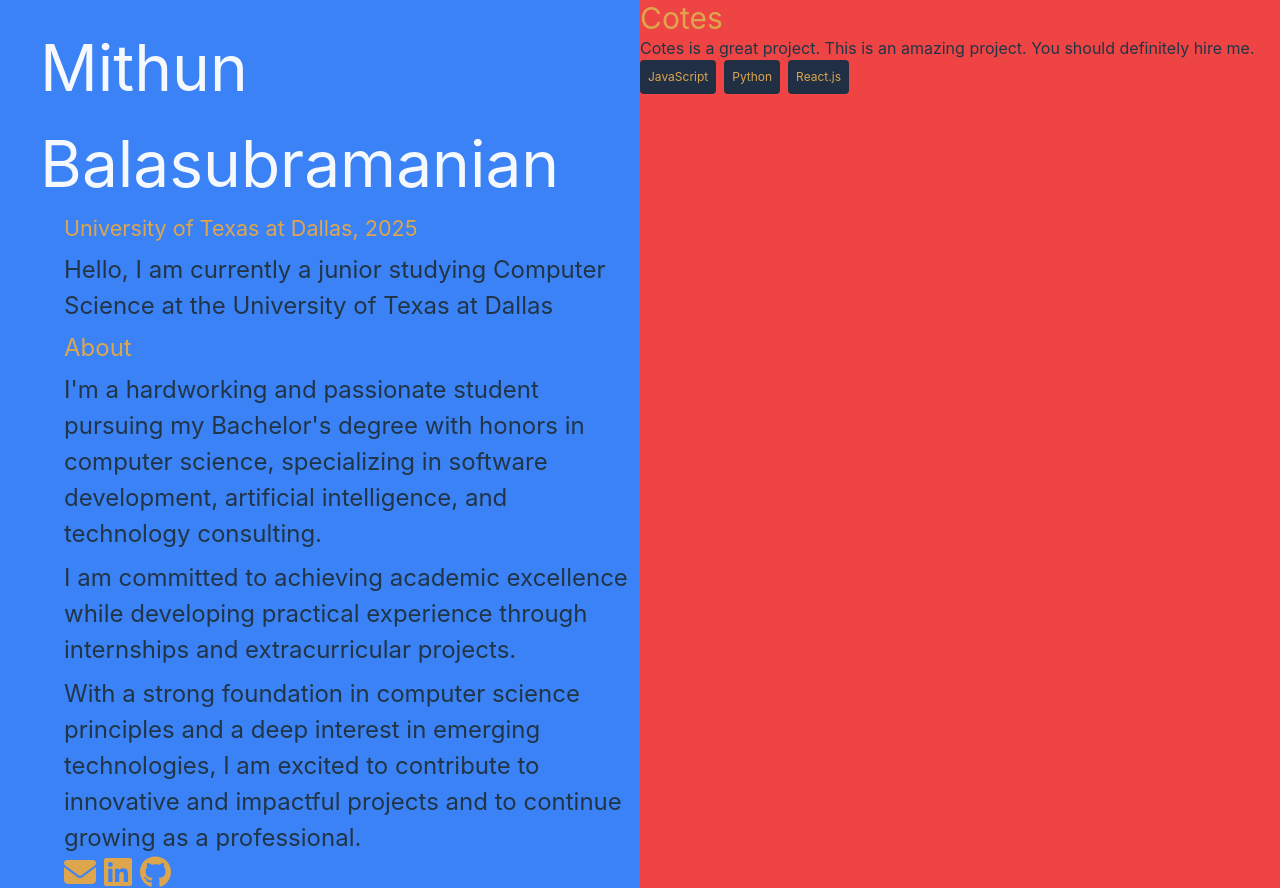
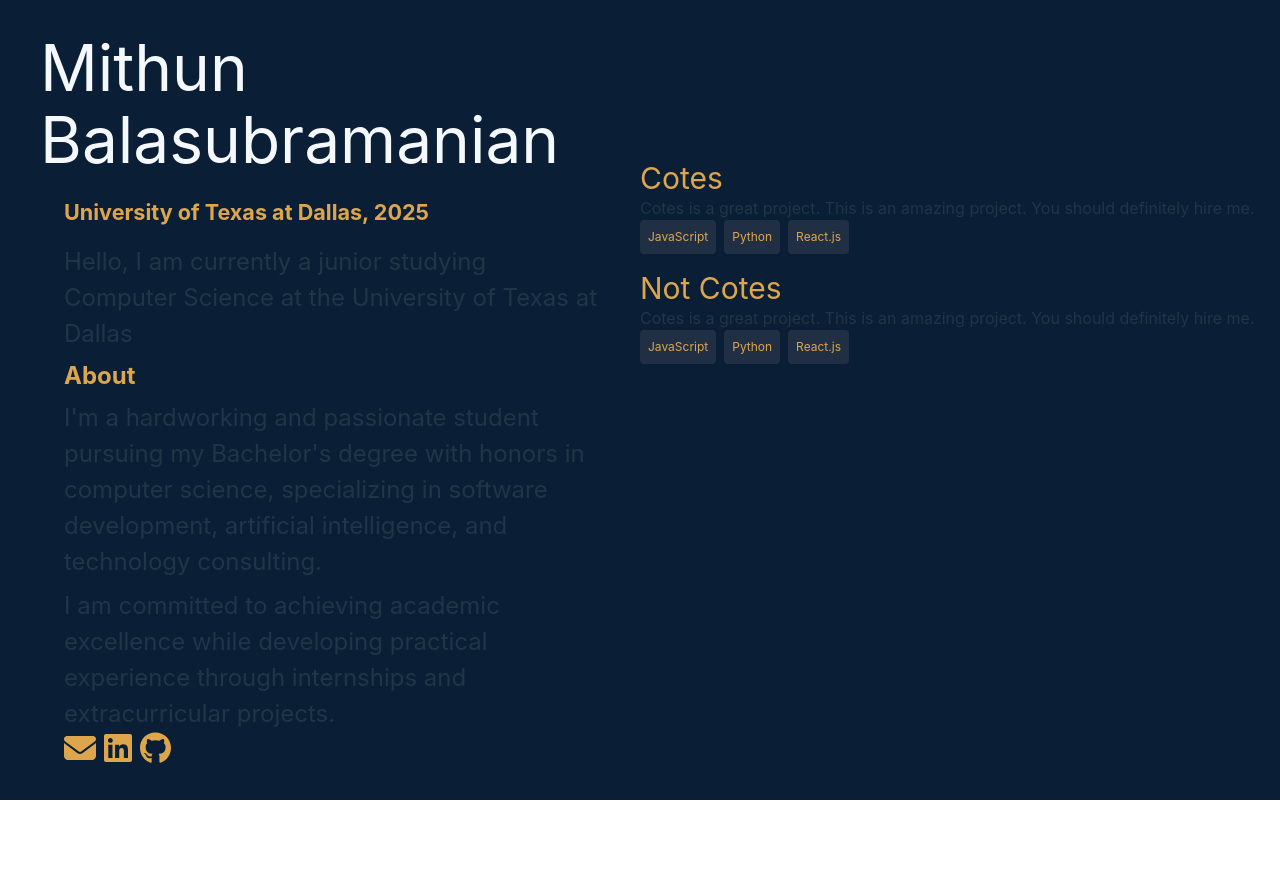
Before and after one commit to mithunb9/website, a Vue app: page / in a window 1280 px wide. After the commit the page ends 800 px from the top, so only its background shows below. Built offline with nearby package versions, Linux system fonts and the light colour scheme.

Commit message:
update styling and hover

```diff
--- a/src/App.vue
+++ b/src/App.vue
@@ -1,94 +1,39 @@
 <template>
   <div class="bg-bgblue grid grid-cols-2 h-screen">
-    <div class="bg-blue-500 col-span-1">
+    <div class="col-span-1">
       <div id="header" class="text-txwhite">
-        <div class="pl-10 pt-5 lg:text-[4rem] md:text-[2rem] xs:text-[1rem]">
-          <h1>Mithun</h1>
+        <div
+          class="pl-10 pt-5 lg:text-[4rem] md:text-[2rem] xs:text-[1rem]"
+          @mouseover="stophover"
+        >
+          <h1 class="-mb-6">Mithun</h1>
           <h1>Balasubramanian</h1>
         </div>
       </div>
 
-      <div class="ml-16 mt-2">
-        <div id="tagline">
-          <p
-            class="text-xs text-txyellow mb-4 lg:text-[1.35rem] md-[1rem] xs-[.125rem]"
-          >
-            University of Texas at Dallas, 2025
-          </p>
-        </div>
-        <div id="about" class="mt-4 lg:text-[1.5rem] md-[1rem] xs-[.5rem]">
-          <p class="mb-2">
-            Hello, I am currently a junior studying Computer Science at the
-            University of Texas at Dallas
-          </p>
-          <h2 class="text-txyellow mt-2 text-2xl">About</h2>
-          <div>
-            <p class="mt-2">
-              I'm a hardworking and passionate student pursuing my Bachelor's
-              degree with honors in computer science, specializing in software
-              development, artificial intelligence, and technology consulting.
-            </p>
-            <p class="mt-2">
-              I am committed to achieving academic excellence while developing
-              practical experience through internships and extracurricular
-              projects.
-            </p>
-            <p class="mt-2">
-              With a strong foundation in computer science principles and a deep
-              interest in emerging technologies, I am excited to contribute to
-              innovative and impactful projects and to continue growing as a
-              professional.
-            </p>
-          </div>
-        </div>
-        <div id="social" class="flex space-x-2">
-          <a href="mailto:mithun@mithunb.com" target="_blank">
-            <svg
-              xmlns="http://www.w3.org/2000/svg"
-              height="2rem"
-              viewBox="0 0 512 512"
-            >
-              <!--! Font Awesome Free 6.4.2 by @fontawesome - https://fontawesome.com License - https://fontawesome.com/license (Commercial License) Copyright 2023 Fonticons, Inc. -->
-              <path
-                d="M48 64C21.5 64 0 85.5 0 112c0 15.1 7.1 29.3 19.2 38.4L236.8 313.6c11.4 8.5 27 8.5 38.4 0L492.8 150.4c12.1-9.1 19.2-23.3 19.2-38.4c0-26.5-21.5-48-48-48H48zM0 176V384c0 35.3 28.7 64 64 64H448c35.3 0 64-28.7 64-64V176L294.4 339.2c-22.8 17.1-54 17.1-76.8 0L0 176z"
-              />
-            </svg>
-          </a>
-          <a href="https://www.linkedin.com/in/mithunb9" target="_blank">
-            <svg
-              xmlns="http://www.w3.org/2000/svg"
-              viewBox="0 0 448 512"
-              height="2rem"
-            >
-              <!--! Font Awesome Free 6.4.2 by @fontawesome - https://fontawesome.com License - https://fontawesome.com/license (Commercial License) Copyright 2023 Fonticons, Inc. -->
-              <path
-                d="M416 32H31.9C14.3 32 0 46.5 0 64.3v383.4C0 465.5 14.3 480 31.9 480H416c17.6 0 32-14.5 32-32.3V64.3c0-17.8-14.4-32.3-32-32.3zM135.4 416H69V202.2h66.5V416zm-33.2-243c-21.3 0-38.5-17.3-38.5-38.5S80.9 96 102.2 96c21.2 0 38.5 17.3 38.5 38.5 0 21.3-17.2 38.5-38.5 38.5zm282.1 243h-66.4V312c0-24.8-.5-56.7-34.5-56.7-34.6 0-39.9 27-39.9 54.9V416h-66.4V202.2h63.7v29.2h.9c8.9-16.8 30.6-34.5 62.9-34.5 67.2 0 79.7 44.3 79.7 101.9V416z"
-              />
-            </svg>
-          </a>
-          <a href="https://github.com/mithunb9" target="_blank">
-            <svg
-              xmlns="http://www.w3.org/2000/svg"
-              height="2rem"
-              viewBox="0 0 496 512"
-            >
-              <!--! Font Awesome Free 6.4.2 by @fontawesome - https://fontawesome.com License - https://fontawesome.com/license (Commercial License) Copyright 2023 Fonticons, Inc. -->
-              <path
-                d="M165.9 397.4c0 2-2.3 3.6-5.2 3.6-3.3.3-5.6-1.3-5.6-3.6 0-2 2.3-3.6 5.2-3.6 3-.3 5.6 1.3 5.6 3.6zm-31.1-4.5c-.7 2 1.3 4.3 4.3 4.9 2.6 1 5.6 0 6.2-2s-1.3-4.3-4.3-5.2c-2.6-.7-5.5.3-6.2 2.3zm44.2-1.7c-2.9.7-4.9 2.6-4.6 4.9.3 2 2.9 3.3 5.9 2.6 2.9-.7 4.9-2.6 4.6-4.6-.3-1.9-3-3.2-5.9-2.9zM244.8 8C106.1 8 0 113.3 0 252c0 110.9 69.8 205.8 169.5 239.2 12.8 2.3 17.3-5.6 17.3-12.1 0-6.2-.3-40.4-.3-61.4 0 0-70 15-84.7-29.8 0 0-11.4-29.1-27.8-36.6 0 0-22.9-15.7 1.6-15.4 0 0 24.9 2 38.6 25.8 21.9 38.6 58.6 27.5 72.9 20.9 2.3-16 8.8-27.1 16-33.7-55.9-6.2-112.3-14.3-112.3-110.5 0-27.5 7.6-41.3 23.6-58.9-2.6-6.5-11.1-33.3 2.6-67.9 20.9-6.5 69 27 69 27 20-5.6 41.5-8.5 62.8-8.5s42.8 2.9 62.8 8.5c0 0 48.1-33.6 69-27 13.7 34.7 5.2 61.4 2.6 67.9 16 17.7 25.8 31.5 25.8 58.9 0 96.5-58.9 104.2-114.8 110.5 9.2 7.9 17 22.9 17 46.4 0 33.7-.3 75.4-.3 83.6 0 6.5 4.6 14.4 17.3 12.1C428.2 457.8 496 362.9 496 252 496 113.3 383.5 8 244.8 8zM97.2 352.9c-1.3 1-1 3.3.7 5.2 1.6 1.6 3.9 2.3 5.2 1 1.3-1 1-3.3-.7-5.2-1.6-1.6-3.9-2.3-5.2-1zm-10.8-8.1c-.7 1.3.3 2.9 2.3 3.9 1.6 1 3.6.7 4.3-.7.7-1.3-.3-2.9-2.3-3.9-2-.6-3.6-.3-4.3.7zm32.4 35.6c-1.6 1.3-1 4.3 1.3 6.2 2.3 2.3 5.2 2.6 6.5 1 1.3-1.3.7-4.3-1.3-6.2-2.2-2.3-5.2-2.6-6.5-1zm-11.4-14.7c-1.6 1-1.6 3.6 0 5.9 1.6 2.3 4.3 3.3 5.6 2.3 1.6-1.3 1.6-3.9 0-6.2-1.4-2.3-4-3.3-5.6-2z"
-              />
-            </svg>
-          </a>
-        </div>
+      <div v-if="hoverStatus == true" class="pt-5 w-10/12 ml-16">
+        <h1 class="text-txyellow mt-2 text-2xl font-bold pb-2">
+          {{ project.name }}
+        </h1>
+        <p class="text-2xl">{{ project.long }}</p>
+      </div>
+      <div v-else>
+        <About @mouseover="stophover" />
       </div>
     </div>
 
-    <div class="bg-red-500 col-span-1">
-      <div>
-        <Project
-          :name="'Cotes'"
-          :description="'Cotes is a great project. This is an amazing project. You should definitely hire me. '"
-          :langs="['JavaScript', 'Python', 'React.js']"
-        />
+    <div class="col-span-1">
+      <div class="pt-40">
+        <!-- turn this into a for loop-->
+        <div v-for="(project, index) in projects" :key="index">
+          <Project
+            :name="project.name"
+            :description="project.description"
+            :langs="project.langs"
+            @mouseover="hover(project.name)"
+            class="pb-4"
+          />
+        </div>
       </div>
     </div>
   </div>
@@ -99,6 +44,48 @@ import HelloWorld from "./components/HelloWorld.vue";
 import Plane from "./components/Plane.vue";
 import About from "./components/About.vue";
 import Project from "./components/Project.vue";
+import { ref } from "vue";
+
+let projects = ref([]);
+let hoverStatus = ref(false);
+let hoverName = ref("");
+let project = ref({});
+
+hoverStatus.value = false;
+
+projects = [
+  {
+    name: "Cotes",
+    description:
+      "Cotes is a great project. This is an amazing project. You should definitely hire me. ",
+    long: "Cotes is a great project. This is an amazing project. You should definitely hire me. Cotes is a great project. This is an amazing project. You should definitely hire me. ",
+    langs: ["JavaScript", "Python", "React.js"],
+  },
+  {
+    name: "Not Cotes",
+    description:
+      "Cotes is a great project. This is an amazing project. You should definitely hire me. ",
+    long: "Cotes is a great project. This is an amazing project. You should definitely hire me. Cotes is a great project. This is an amazing project. You should definitely hire me. ",
+    langs: ["JavaScript", "Python", "React.js"],
+  },
+];
+
+const hover = (name) => {
+  hoverStatus.value = true;
+
+  hoverName.value = name.toLowerCase();
+  const hoveredProject = projects.find(
+    (project) => project.name.toLowerCase() === hoverName.value
+  );
+
+  console.log(hoveredProject);
+
+  project.value = hoveredProject;
+};
+
+const stophover = () => {
+  hoverStatus.value = false;
+};
 </script>
 
 <style scoped>
--- a/src/components/About.vue
+++ b/src/components/About.vue
@@ -1,4 +1,70 @@
-<template></template>
+<template>
+  <div class="ml-16 mt-2 w-10/12">
+    <div id="tagline">
+      <p
+        class="text-txyellow mb-4 lg:text-[1.35rem] md-[1rem] xs-[.125rem] font-bold"
+      >
+        University of Texas at Dallas, 2025
+      </p>
+    </div>
+    <div id="about" class="mt-4 lg:text-[1.5rem] md-[1rem] xs-[.5rem]">
+      <p class="mb-2">
+        Hello, I am currently a junior studying Computer Science at the
+        University of Texas at Dallas
+      </p>
+      <h2 class="text-txyellow mt-2 text-2xl font-bold">About</h2>
+      <div>
+        <p class="mt-2">
+          I'm a hardworking and passionate student pursuing my Bachelor's degree
+          with honors in computer science, specializing in software development,
+          artificial intelligence, and technology consulting.
+        </p>
+        <p class="mt-2">
+          I am committed to achieving academic excellence while developing
+          practical experience through internships and extracurricular projects.
+        </p>
+      </div>
+    </div>
+    <div id="social" class="flex space-x-2">
+      <a href="mailto:mithun@mithunb.com" target="_blank">
+        <svg
+          xmlns="http://www.w3.org/2000/svg"
+          height="2rem"
+          viewBox="0 0 512 512"
+        >
+          <!--! Font Awesome Free 6.4.2 by @fontawesome - https://fontawesome.com License - https://fontawesome.com/license (Commercial License) Copyright 2023 Fonticons, Inc. -->
+          <path
+            d="M48 64C21.5 64 0 85.5 0 112c0 15.1 7.1 29.3 19.2 38.4L236.8 313.6c11.4 8.5 27 8.5 38.4 0L492.8 150.4c12.1-9.1 19.2-23.3 19.2-38.4c0-26.5-21.5-48-48-48H48zM0 176V384c0 35.3 28.7 64 64 64H448c35.3 0 64-28.7 64-64V176L294.4 339.2c-22.8 17.1-54 17.1-76.8 0L0 176z"
+          />
+        </svg>
+      </a>
+      <a href="https://www.linkedin.com/in/mithunb9" target="_blank">
+        <svg
+          xmlns="http://www.w3.org/2000/svg"
+          viewBox="0 0 448 512"
+          height="2rem"
+        >
+          <!--! Font Awesome Free 6.4.2 by @fontawesome - https://fontawesome.com License - https://fontawesome.com/license (Commercial License) Copyright 2023 Fonticons, Inc. -->
+          <path
+            d="M416 32H31.9C14.3 32 0 46.5 0 64.3v383.4C0 465.5 14.3 480 31.9 480H416c17.6 0 32-14.5 32-32.3V64.3c0-17.8-14.4-32.3-32-32.3zM135.4 416H69V202.2h66.5V416zm-33.2-243c-21.3 0-38.5-17.3-38.5-38.5S80.9 96 102.2 96c21.2 0 38.5 17.3 38.5 38.5 0 21.3-17.2 38.5-38.5 38.5zm282.1 243h-66.4V312c0-24.8-.5-56.7-34.5-56.7-34.6 0-39.9 27-39.9 54.9V416h-66.4V202.2h63.7v29.2h.9c8.9-16.8 30.6-34.5 62.9-34.5 67.2 0 79.7 44.3 79.7 101.9V416z"
+          />
+        </svg>
+      </a>
+      <a href="https://github.com/mithunb9" target="_blank">
+        <svg
+          xmlns="http://www.w3.org/2000/svg"
+          height="2rem"
+          viewBox="0 0 496 512"
+        >
+          <!--! Font Awesome Free 6.4.2 by @fontawesome - https://fontawesome.com License - https://fontawesome.com/license (Commercial License) Copyright 2023 Fonticons, Inc. -->
+          <path
+            d="M165.9 397.4c0 2-2.3 3.6-5.2 3.6-3.3.3-5.6-1.3-5.6-3.6 0-2 2.3-3.6 5.2-3.6 3-.3 5.6 1.3 5.6 3.6zm-31.1-4.5c-.7 2 1.3 4.3 4.3 4.9 2.6 1 5.6 0 6.2-2s-1.3-4.3-4.3-5.2c-2.6-.7-5.5.3-6.2 2.3zm44.2-1.7c-2.9.7-4.9 2.6-4.6 4.9.3 2 2.9 3.3 5.9 2.6 2.9-.7 4.9-2.6 4.6-4.6-.3-1.9-3-3.2-5.9-2.9zM244.8 8C106.1 8 0 113.3 0 252c0 110.9 69.8 205.8 169.5 239.2 12.8 2.3 17.3-5.6 17.3-12.1 0-6.2-.3-40.4-.3-61.4 0 0-70 15-84.7-29.8 0 0-11.4-29.1-27.8-36.6 0 0-22.9-15.7 1.6-15.4 0 0 24.9 2 38.6 25.8 21.9 38.6 58.6 27.5 72.9 20.9 2.3-16 8.8-27.1 16-33.7-55.9-6.2-112.3-14.3-112.3-110.5 0-27.5 7.6-41.3 23.6-58.9-2.6-6.5-11.1-33.3 2.6-67.9 20.9-6.5 69 27 69 27 20-5.6 41.5-8.5 62.8-8.5s42.8 2.9 62.8 8.5c0 0 48.1-33.6 69-27 13.7 34.7 5.2 61.4 2.6 67.9 16 17.7 25.8 31.5 25.8 58.9 0 96.5-58.9 104.2-114.8 110.5 9.2 7.9 17 22.9 17 46.4 0 33.7-.3 75.4-.3 83.6 0 6.5 4.6 14.4 17.3 12.1C428.2 457.8 496 362.9 496 252 496 113.3 383.5 8 244.8 8zM97.2 352.9c-1.3 1-1 3.3.7 5.2 1.6 1.6 3.9 2.3 5.2 1 1.3-1 1-3.3-.7-5.2-1.6-1.6-3.9-2.3-5.2-1zm-10.8-8.1c-.7 1.3.3 2.9 2.3 3.9 1.6 1 3.6.7 4.3-.7.7-1.3-.3-2.9-2.3-3.9-2-.6-3.6-.3-4.3.7zm32.4 35.6c-1.6 1.3-1 4.3 1.3 6.2 2.3 2.3 5.2 2.6 6.5 1 1.3-1.3.7-4.3-1.3-6.2-2.2-2.3-5.2-2.6-6.5-1zm-11.4-14.7c-1.6 1-1.6 3.6 0 5.9 1.6 2.3 4.3 3.3 5.6 2.3 1.6-1.3 1.6-3.9 0-6.2-1.4-2.3-4-3.3-5.6-2z"
+          />
+        </svg>
+      </a>
+    </div>
+  </div>
+</template>
 
 <style>
 svg {
--- a/src/components/Project.vue
+++ b/src/components/Project.vue
@@ -1,5 +1,5 @@
 <template>
-  <div>
+  <div class="hover:scale-[1.01]">
     <h1 class="text-3xl text-txyellow">{{ name }}</h1>
     <p>{{ description }}</p>
     <div class="flex space-x-2">
--- a/src/style.css
+++ b/src/style.css
@@ -2,8 +2,10 @@
 @tailwind components;
 @tailwind utilities;
 
+@import url("https://fonts.googleapis.com/css2?family=Gantari&display=swap");
+
 :root {
-  font-family: Inter, system-ui, Avenir, Helvetica, Arial, sans-serif;
+  font-family: "Gantari", Inter, system-ui, Avenir, Helvetica, Arial, sans-serif;
   line-height: 1.5;
   font-weight: 400;
 
```
